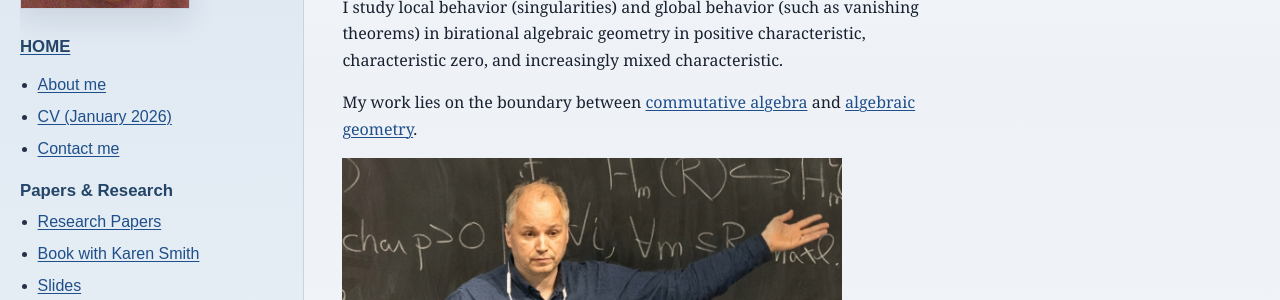
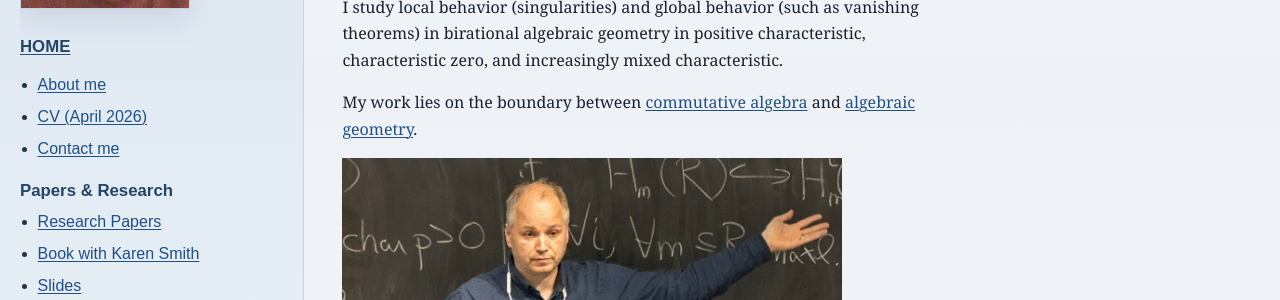
Before and after one commit to kschwede/kschwede.github.io, a Jekyll site: the page built from index.html, in a window 1280 px wide. Shown: the part 255-555 px from the top of the page. Built offline with Jekyll 4.4.1, drawn with Linux system fonts in a browser that asks for light colours.

Commit message:
sidebar update

```diff
--- a/_includes/sidebar.html
+++ b/_includes/sidebar.html
@@ -10,7 +10,7 @@
   <nav aria-label="Personal information">
     <ul>
       <li><a href="{{ '/' | relative_url }}">About me</a></li>
-      <li><a href="{{ '/cv.pdf' | relative_url }}">CV (January 2026)</a></li>
+      <li><a href="{{ '/cv.pdf' | relative_url }}">CV (April 2026)</a></li>
       <li><a href="{{ '/contact.html' | relative_url }}">Contact me</a></li>
     </ul>
   </nav>
```
